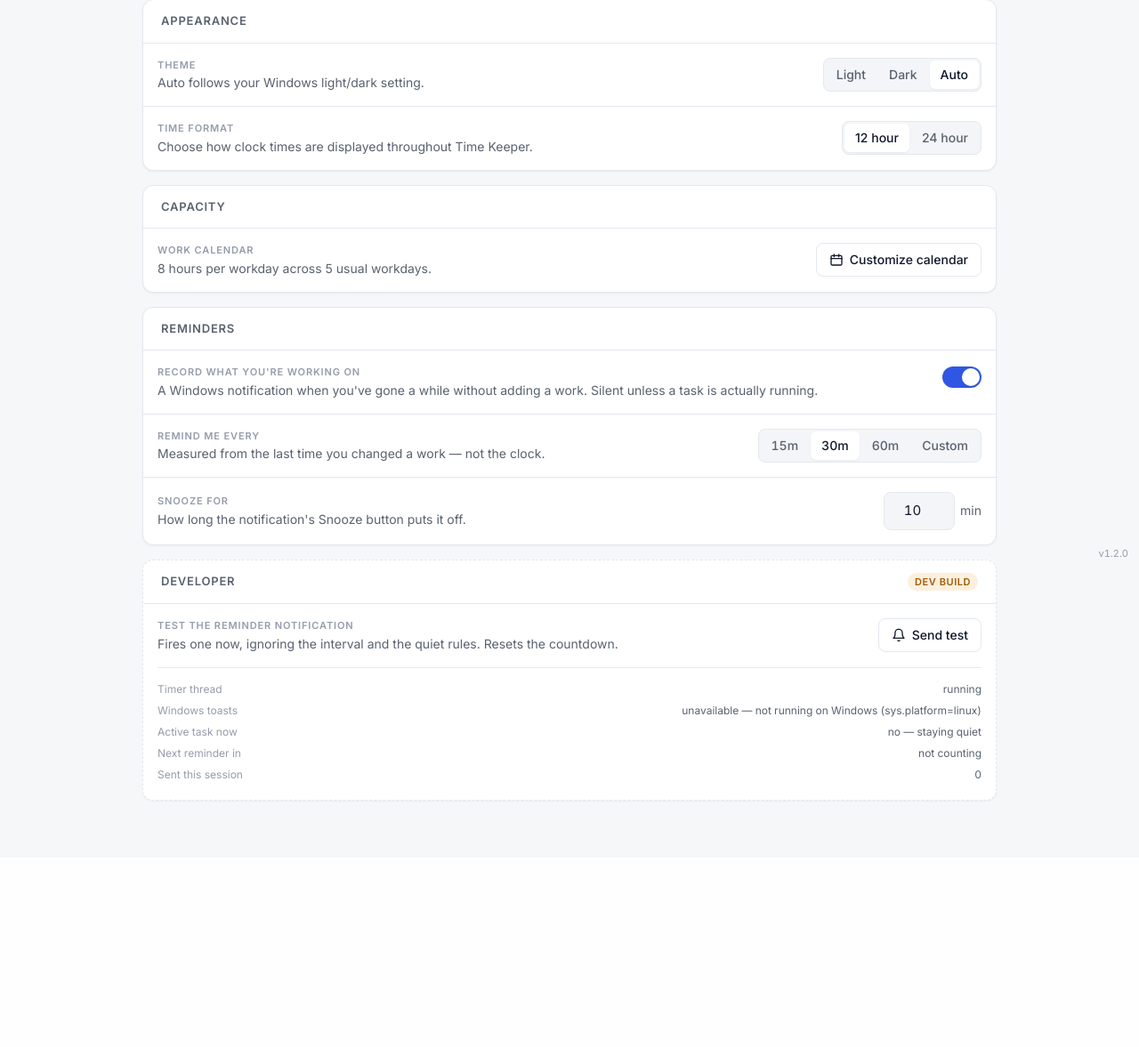
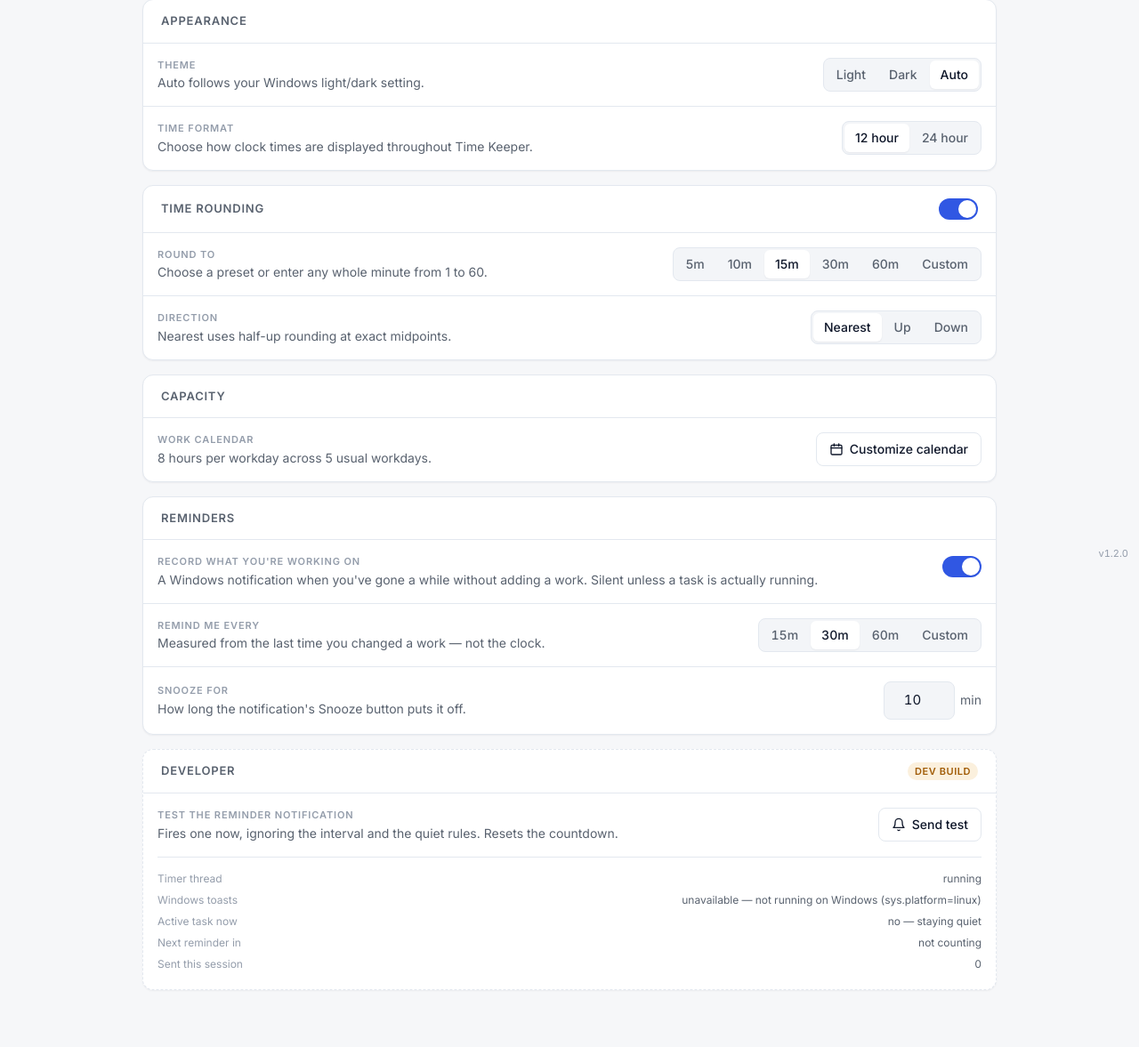
Before and after one commit to Matthew-05/Time-Keeper, a Flask app: page /settings in a window 1280 px wide. Shown: the part 162-1339 px from the top of the page at 89% size. Before the commit the page ends 1063 px from the top, so only its background shows below. Run offline with Flask 3, Linux system fonts and the light colour scheme; data that the repository does not hold is empty.

Commit message:
rounding controls

```diff
--- a/main.py
+++ b/main.py
@@ -51,6 +51,7 @@ import settings as user_settings
 # the local variables in this file, and shadowing the module was a real bug
 # waiting to happen.
 import budgets as budget_allocation
+from rounding import round_seconds_to_hours
 import notifications
 import ipc
 from reminders import ReminderService
@@ -1350,14 +1351,23 @@ def tasks_between(start, end):
 
 
 def round_to_quarter_hour(seconds):
-    """Seconds -> hours rounded to the nearest quarter.
+    """Compatibility helper for the original nearest-quarter rule.
 
     Mirrors `totalTimeSpentToFractionalHours` in task_browser.js. Uses explicit
     half-up rounding rather than Python's round(), which is banker's rounding
     and would disagree with the JS on exact .125 boundaries (7.5 min).
     """
-    quarters = seconds / 900.0
-    return math.floor(quarters + 0.5) / 4.0
+    return round_seconds_to_hours(seconds)
+
+
+def _rounding_policy():
+    """Snapshot the global policy for one calculation."""
+    settings = user_settings.load_settings()
+    return {
+        'enabled': settings['rounding_enabled'],
+        'interval_minutes': settings['rounding_interval_minutes'],
+        'direction': settings['rounding_direction'],
+    }
 
 
 def bucket_by_client_and_day(start, end, now=None):
@@ -1381,19 +1391,20 @@ def bucket_by_client_and_day(start, end, now=None):
 def get_custom_summary(start_date, end_date):
     """Billable hours per client across a date range.
 
-    `total_hours` is the billable figure: each client-day rounded up or down to
-    the nearest quarter hour, then summed. `tracked_hours` is the raw
-    unrounded time, so the UI can show what the rounding did.
+    `total_hours` is the billable figure: the global policy is applied to each
+    client-day, then summed. `tracked_hours` is the raw time so the UI can show
+    what rounding did when it is enabled.
     """
     try:
         start, end = _parse_range(start_date, end_date)
     except ValueError:
         return jsonify({'error': 'Invalid date format. Use YYYY-MM-DD.'}), 400
 
+    policy = _rounding_policy()
     rounded = {}
     tracked = {}
     for (name, _day), seconds in bucket_by_client_and_day(start, end).items():
-        rounded[name] = rounded.get(name, 0) + round_to_quarter_hour(seconds)
+        rounded[name] = rounded.get(name, 0) + round_seconds_to_hours(seconds, policy)
         tracked[name] = tracked.get(name, 0) + seconds
 
     return jsonify([
@@ -1410,8 +1421,8 @@ def get_custom_summary(start_date, end_date):
 def get_daily_summary(start_date, end_date):
     """Billable hours per day across a date range.
 
-    Same rounding rule as the per-client view: each client's time within a day
-    is rounded to the nearest quarter hour, then the day is the sum of those.
+    Same global policy as the per-client view: each client's time within a day
+    is adjusted separately, then the day is the sum of those client figures.
 
     Ordered by date, and only days that actually have tasks are included so
     days off don't drag the moving average down.
@@ -1421,10 +1432,11 @@ def get_daily_summary(start_date, end_date):
     except ValueError:
         return jsonify({'error': 'Invalid date format. Use YYYY-MM-DD.'}), 400
 
+    policy = _rounding_policy()
     rounded = {}
     tracked = {}
     for (_name, day), seconds in bucket_by_client_and_day(start, end).items():
-        rounded[day] = rounded.get(day, 0) + round_to_quarter_hour(seconds)
+        rounded[day] = rounded.get(day, 0) + round_seconds_to_hours(seconds, policy)
         tracked[day] = tracked.get(day, 0) + seconds
 
     return jsonify([
@@ -1511,6 +1523,7 @@ def _client_allocation(client_id, now=None, every_task=False):
     Only the endpoint that reports that number pays for it.
     """
     now = now or datetime.now()
+    rounding_policy = _rounding_policy()
 
     budgets = Budget.query.filter(Budget.client_id == client_id).all()
     if not budgets:
@@ -1522,7 +1535,11 @@ def _client_allocation(client_id, now=None, every_task=False):
             Task_Item.client_id == client_id,
             Task_Item.budget_excluded.is_(False),
         ).all()
-        loose = sum(budget_allocation.billable_hours_by_task(tasks, now).values())
+        loose = sum(
+            budget_allocation.billable_hours_by_task(
+                tasks, now, rounding_policy
+            ).values()
+        )
         return [], {}, {}, loose, tasks
 
     query = Task_Item.query.filter(Task_Item.client_id == client_id)
@@ -1538,7 +1555,9 @@ def _client_allocation(client_id, now=None, every_task=False):
         )
 
     tasks = query.all()
-    used, split, unbudgeted = budget_allocation.allocate(budgets, tasks, now)
+    used, split, unbudgeted = budget_allocation.allocate(
+        budgets, tasks, now, rounding_policy
+    )
     return budgets, used, split, unbudgeted, tasks
 
 
@@ -1727,7 +1746,9 @@ def api_get_budget(budget_id):
         .order_by(Task_Item.date.desc(), Task_Item.start_time.desc())
         .all()
     )
-    excluded_hours = budget_allocation.billable_hours_by_task(excluded_tasks, now)
+    excluded_hours = budget_allocation.billable_hours_by_task(
+        excluded_tasks, now, _rounding_policy()
+    )
     unassigned_entries = [{
         'task_id': task.id,
         'date': task.date.isoformat(),
--- a/static/js/base.js
+++ b/static/js/base.js
@@ -68,8 +68,23 @@ export function clientColor(name) {
     return `hsl(${Math.abs(hash) % 360}, 62%, 58%)`;
 }
 
+/** Human-readable logged duration with both units and correct plurals. */
+export function formatDurationMinutes(minutes) {
+    const totalMinutes = Math.max(0, Math.round(Number(minutes) || 0));
+    const hours = Math.floor(totalMinutes / 60);
+    const remainingMinutes = totalMinutes % 60;
+    return `${hours} ${hours === 1 ? 'hr' : 'hrs'} `
+        + `${remainingMinutes} ${remainingMinutes === 1 ? 'min' : 'mins'}`;
+}
+
 export class TimeKeeper {
     constructor() {
+        const root = document.documentElement.dataset;
+        this.roundingEnabled = root.roundingEnabled === 'true';
+        this.roundingIntervalMinutes = Number(root.roundingIntervalMinutes) || 15;
+        this.roundingDirection = ['nearest', 'up', 'down'].includes(root.roundingDirection)
+            ? root.roundingDirection
+            : 'nearest';
         this.ensureToastContainer();
 
     }
@@ -267,15 +282,24 @@ export class TimeKeeper {
         return Math.floor(clockTimeToSeconds(timeString) / 60);
     }
 
-    minutesToHoursMinutes(minutes) {
-        const hours = Math.floor(minutes / 60);
-        const remainingMinutes = minutes % 60;
-        return `${hours}:${remainingMinutes.toString().padStart(2, '0')}`;
+    formatDurationMinutes(minutes) {
+        return formatDurationMinutes(minutes);
     }
 
     totalTimeSpentToFractionalHours(minutes) {
-        const hours = minutes / 60;
-        return Math.round(hours * 4) / 4;
+        if (!this.roundingEnabled) return minutes / 60;
+
+        const units = minutes / this.roundingIntervalMinutes;
+        let roundedUnits;
+        if (this.roundingDirection === 'up') roundedUnits = Math.ceil(units);
+        else if (this.roundingDirection === 'down') roundedUnits = Math.floor(units);
+        else roundedUnits = Math.floor(units + 0.5);
+
+        return roundedUnits * this.roundingIntervalMinutes / 60;
+    }
+
+    formatDecimalHours(hours) {
+        return Number(hours.toFixed(2)).toString();
     }
 
     /**
@@ -288,22 +312,27 @@ export class TimeKeeper {
     }
 
     /**
-     * The house format for a billable figure: rounded quarter-hours, the real
-     * tracked time, and what the rounding gave or took.
+     * The house format for a billable figure: policy-adjusted hours, the real
+     * tracked time, and what rounding gave or took. With rounding disabled,
+     * only the tracked duration is rendered.
      *
-     *     3.5 hrs · 3:20 · +10m
+     *     3.5 hrs. · 3 hrs 20 mins · +10m
      *
      * Shared so the Today page and the Task Browser can't drift into showing
      * the same number two different ways.
      */
     formatTimeWithDifference(fractionalHours, totalMinutes, difference) {
+        if (!this.roundingEnabled) {
+            return this.formatDurationMinutes(totalMinutes);
+        }
+
         const colorClass = difference > 0 ? 'text-success' : 'text-danger';
         const diffDisplay = difference !== 0
             ? `<span class="${colorClass} ml-1 text-xs font-medium">${difference > 0 ? '+' : '−'}${Math.abs(difference)}m</span>`
             : '';
 
-        return `${fractionalHours}<span class="text-faint font-normal"> hrs</span>`
-            + `<span class="text-faint font-normal text-xs"> · ${this.minutesToHoursMinutes(totalMinutes)}</span>`
+        return `${this.formatDecimalHours(fractionalHours)}<span class="text-faint font-normal"> hrs.</span>`
+            + `<span class="text-faint font-normal text-xs"> · ${this.formatDurationMinutes(totalMinutes)}</span>`
             + diffDisplay;
     }
 }
--- a/static/js/budget_widget.js
+++ b/static/js/budget_widget.js
@@ -110,20 +110,20 @@ export class BudgetWidget {
 
             <div class="mt-1.5 flex items-baseline justify-between gap-2 text-xs">
               <span class="tabular text-muted">
-                ${hours(budget.used_hours)} / ${hours(budget.budgeted_hours)} hrs
+                ${hours(budget.used_hours)} / ${hours(budget.budgeted_hours)} hrs.
                 <span class="text-faint">· to ${shortDate(budget.end_date)}</span>
               </span>
               <span class="flex-shrink-0 text-right" style="color: var(--status-text)">
                 ${
                     budget.status === 'on_track'
-                        ? this.escape(`${hours(budget.remaining_hours)} hrs left`)
+                        ? this.escape(`${hours(budget.remaining_hours)} hrs. left`)
                         // The full paused headline carries dates and a resume
                         // date and is far too long for one line here. On this
                         // screen the useful fact is just that you're about to
                         // record time against a project that's supposed to be
                         // stopped; the Budgets page has the rest.
                         : budget.status === 'paused'
-                          ? this.escape(`On hold · ${hours(budget.remaining_hours)} hrs left`)
+                          ? this.escape(`On hold · ${hours(budget.remaining_hours)} hrs. left`)
                           : this.escape(headline(budget))
                 }
               </span>
--- a/static/js/settings.js
+++ b/static/js/settings.js
@@ -17,6 +17,7 @@ import { applyTimeFormat, currentTimeFormat } from './time_format.js'
  */
 
 const INTERVAL_PRESETS = [15, 30, 60]
+const ROUNDING_INTERVAL_PRESETS = [5, 10, 15, 30, 60]
 
 // Typing "45" into a number field fires three input events. Wait for a pause
 // before writing, but save on blur/Enter regardless so a change is never lost.
@@ -27,6 +28,13 @@ class Settings extends TimeKeeper {
         super()
         this.themeGroup = document.getElementById('theme-mode')
         this.timeFormatGroup = document.getElementById('time-format')
+
+        this.roundingToggle = document.getElementById('rounding-enabled')
+        this.roundingOptions = document.getElementById('rounding-options')
+        this.roundingIntervalGroup = document.getElementById('rounding-interval')
+        this.roundingIntervalCustom = document.getElementById('rounding-interval-custom')
+        this.roundingIntervalInput = document.getElementById('rounding-interval-input')
+        this.roundingDirectionGroup = document.getElementById('rounding-direction')
 
         this.reminderToggle = document.getElementById('reminder-enabled')
         this.reminderOptions = document.getElementById('reminder-options')
@@ -42,6 +50,9 @@ class Settings extends TimeKeeper {
         // Last server-confirmed values, seeded from what the server rendered.
         this.saved = {
             time_format: currentTimeFormat(),
+            rounding_enabled: this.roundingToggle.getAttribute('aria-checked') === 'true',
+            rounding_interval_minutes: Number(this.roundingIntervalInput.value),
+            rounding_direction: document.documentElement.dataset.roundingDirection,
             reminder_enabled: this.reminderToggle.getAttribute('aria-checked') === 'true',
             reminder_interval_minutes: Number(this.intervalInput.value),
             reminder_snooze_minutes: Number(this.snoozeInput.value),
@@ -55,6 +66,7 @@ class Settings extends TimeKeeper {
     init() {
         this.initTheme()
         this.initTimeFormat()
+        this.initRounding()
         this.initReminders()
         this.initDevTools()
     }
@@ -185,6 +197,117 @@ class Settings extends TimeKeeper {
         }
     }
 
+    // -- rounding ---------------------------------------------------------
+
+    initRounding() {
+        this.markRoundingEnabled(this.saved.rounding_enabled)
+        this.markRoundingInterval(this.saved.rounding_interval_minutes)
+        this.markRoundingDirection(this.saved.rounding_direction)
+
+        this.roundingToggle.addEventListener('click', () => this.toggleRounding())
+        this.roundingIntervalGroup.addEventListener('click', (event) => {
+            const button = event.target.closest('[data-rounding-interval]')
+            if (button) this.chooseRoundingInterval(button.dataset.roundingInterval)
+        })
+        this.roundingDirectionGroup.addEventListener('click', (event) => {
+            const button = event.target.closest('[data-rounding-direction]')
+            if (button) this.setRoundingDirection(button.dataset.roundingDirection)
+        })
+        this.bindRoundingDirectionKeys()
+
+        this.bindNumberField(
+            this.roundingIntervalInput,
+            'rounding_interval_minutes',
+            (value) => this.markRoundingInterval(value)
+        )
+    }
+
+    async toggleRounding() {
+        const enabled = !(this.roundingToggle.getAttribute('aria-checked') === 'true')
+        this.markRoundingEnabled(enabled)
+
+        try {
+            const saved = await this.save({ rounding_enabled: enabled })
+            this.saved.rounding_enabled = saved.rounding_enabled
+            this.markRoundingEnabled(saved.rounding_enabled)
+        } catch (error) {
+            this.markRoundingEnabled(this.saved.rounding_enabled)
+        }
+    }
+
+    markRoundingEnabled(enabled) {
+        this.roundingToggle.setAttribute('aria-checked', enabled ? 'true' : 'false')
+        this.roundingOptions.dataset.active = enabled ? 'true' : 'false'
+    }
+
+    chooseRoundingInterval(choice) {
+        if (choice === 'custom') {
+            this.markRoundingInterval(null)
+            this.roundingIntervalInput.focus()
+            this.roundingIntervalInput.select()
+            return
+        }
+
+        const minutes = Number(choice)
+        this.roundingIntervalInput.value = String(minutes)
+        this.markRoundingInterval(minutes)
+        this.commit('rounding_interval_minutes', minutes, this.roundingIntervalInput)
+    }
+
+    markRoundingInterval(minutes) {
+        const isPreset = minutes !== null && ROUNDING_INTERVAL_PRESETS.includes(minutes)
+        const active = isPreset ? String(minutes) : 'custom'
+
+        this.roundingIntervalGroup.querySelectorAll('[data-rounding-interval]').forEach((button) => {
+            const selected = button.dataset.roundingInterval === active
+            button.classList.toggle('active', selected)
+            button.setAttribute('aria-checked', selected ? 'true' : 'false')
+            button.tabIndex = selected ? 0 : -1
+        })
+
+        this.roundingIntervalCustom.classList.toggle('hidden', isPreset)
+        this.roundingIntervalCustom.classList.toggle('flex', !isPreset)
+    }
+
+    markRoundingDirection(direction) {
+        this.roundingDirectionGroup.querySelectorAll('[data-rounding-direction]').forEach((button) => {
+            const selected = button.dataset.roundingDirection === direction
+            button.classList.toggle('active', selected)
+            button.setAttribute('aria-checked', selected ? 'true' : 'false')
+            button.tabIndex = selected ? 0 : -1
+        })
+    }
+
+    async setRoundingDirection(direction) {
+        if (direction === this.saved.rounding_direction) return
+        this.markRoundingDirection(direction)
+
+        try {
+            const saved = await this.save({ rounding_direction: direction })
+            this.saved.rounding_direction = saved.rounding_direction
+            this.markRoundingDirection(saved.rounding_direction)
+        } catch (error) {
+            this.markRoundingDirection(this.saved.rounding_direction)
+        }
+    }
+
+    bindRoundingDirectionKeys() {
+        this.roundingDirectionGroup.addEventListener('keydown', (event) => {
+            if (!['ArrowRight', 'ArrowLeft', 'ArrowDown', 'ArrowUp'].includes(event.key)) return
+            const options = [
+                ...this.roundingDirectionGroup.querySelectorAll('[data-rounding-direction]'),
+            ]
+            const index = options.findIndex(
+                (button) => button.dataset.roundingDirection === this.saved.rounding_direction
+            )
+            const step = event.key === 'ArrowRight' || event.key === 'ArrowDown' ? 1 : -1
+            const next = options[(index + step + options.length) % options.length]
+            event.preventDefault()
+            next.focus()
+            this.setRoundingDirection(next.dataset.roundingDirection)
+        })
+    }
+
     // -- reminders ---------------------------------------------------------
 
     initReminders() {
@@ -294,8 +417,8 @@ class Settings extends TimeKeeper {
 
     /** The field's value as an in-range integer, or null if it isn't one. */
     readNumber(input) {
-        const value = Number.parseInt(input.value, 10)
-        if (!Number.isFinite(value)) return null
+        const value = Number(input.value)
+        if (!Number.isInteger(value)) return null
         if (value < Number(input.min) || value > Number(input.max)) return null
         return value
     }
@@ -311,10 +434,16 @@ class Settings extends TimeKeeper {
             if (saved[key] !== value) {
                 input.value = String(saved[key])
                 if (input === this.intervalInput) this.markInterval(saved[key])
+                if (input === this.roundingIntervalInput) {
+                    this.markRoundingInterval(saved[key])
+                }
             }
         } catch (error) {
             input.value = String(this.saved[key])
             if (input === this.intervalInput) this.markInterval(this.saved[key])
+            if (input === this.roundingIntervalInput) {
+                this.markRoundingInterval(this.saved[key])
+            }
         }
     }
 
--- a/templates/base.html
+++ b/templates/base.html
@@ -10,6 +10,9 @@
   class="h-full{% if settings.theme == 'dark' %} dark{% endif %}"
   data-theme-mode="{{ settings.theme }}"
   data-time-format="{{ settings.time_format }}"
+  data-rounding-enabled="{{ 'true' if settings.rounding_enabled else 'false' }}"
+  data-rounding-interval-minutes="{{ settings.rounding_interval_minutes }}"
+  data-rounding-direction="{{ settings.rounding_direction }}"
 >
   <head>
     <meta charset="UTF-8" />
--- a/templates/index.html
+++ b/templates/index.html
@@ -16,9 +16,8 @@
     <section class="tk-card overflow-visible">
       <div class="tk-card-header">
         <span class="tk-card-title">Time tracking</span>
-        <!-- Rounded / tracked / rounding difference for the running task's
-             client today. Populated by timekeeper.js; hidden when nothing is
-             running, since there's no client for it to be about. -->
+        <!-- Tracked time for the running task's client today. When rounding is
+             enabled, timekeeper.js also shows the adjusted value and diff. -->
         <span id="client-day-total" class="tabular hidden text-sm font-semibold text-text"></span>
       </div>
 
--- a/templates/settings.html
+++ b/templates/settings.html
@@ -53,6 +53,83 @@
           >
             <button type="button" class="tk-segment" role="radio" aria-checked="false" data-time-format-option="12h">12 hour</button>
             <button type="button" class="tk-segment" role="radio" aria-checked="false" data-time-format-option="24h">24 hour</button>
+          </div>
+        </div>
+      </div>
+    </section>
+
+    <section class="tk-card mt-4">
+      <div class="tk-card-header">
+        <h2 class="tk-card-title">Time rounding</h2>
+        <button
+          type="button"
+          id="rounding-enabled"
+          class="tk-switch"
+          role="switch"
+          aria-checked="{{ 'true' if settings.rounding_enabled else 'false' }}"
+          aria-label="Time rounding"
+        ></button>
+      </div>
+
+      <div
+        id="rounding-options"
+        class="tk-subsettings"
+        data-active="{{ 'true' if settings.rounding_enabled else 'false' }}"
+      >
+        <div class="border-b border-border p-4">
+          <div class="flex flex-col gap-3 sm:flex-row sm:items-center sm:justify-between">
+            <div>
+              <span class="tk-label mb-0.5 block">Round to</span>
+              <p class="text-sm text-muted">Choose a preset or enter any whole minute from 1 to 60.</p>
+            </div>
+
+            <div
+              id="rounding-interval"
+              class="tk-segmented flex-shrink-0 flex-wrap justify-end"
+              role="radiogroup"
+              aria-label="Rounding interval"
+            >
+              {% for minutes in [5, 10, 15, 30, 60] %}
+                <button type="button" class="tk-segment" role="radio" aria-checked="false" data-rounding-interval="{{ minutes }}">{{ minutes }}m</button>
+              {% endfor %}
+              <button type="button" class="tk-segment" role="radio" aria-checked="false" data-rounding-interval="custom">Custom</button>
+            </div>
+          </div>
+
+          <div id="rounding-interval-custom" class="mt-3 hidden justify-end">
+            <label class="flex items-center gap-1.5">
+              <input
+                type="number"
+                id="rounding-interval-input"
+                class="tk-input tabular w-20 text-center"
+                min="1"
+                max="60"
+                step="1"
+                value="{{ settings.rounding_interval_minutes }}"
+                aria-label="Custom rounding interval in minutes"
+              />
+              <span class="text-sm text-muted">min</span>
+            </label>
+          </div>
+        </div>
+
+        <div class="p-4">
+          <div class="flex flex-col gap-3 sm:flex-row sm:items-center sm:justify-between">
+            <div>
+              <span class="tk-label mb-0.5 block">Direction</span>
+              <p class="text-sm text-muted">Nearest uses half-up rounding at exact midpoints.</p>
+            </div>
+
+            <div
+              id="rounding-direction"
+              class="tk-segmented flex-shrink-0"
+              role="radiogroup"
+              aria-label="Rounding direction"
+            >
+              <button type="button" class="tk-segment" role="radio" aria-checked="false" data-rounding-direction="nearest">Nearest</button>
+              <button type="button" class="tk-segment" role="radio" aria-checked="false" data-rounding-direction="up">Up</button>
+              <button type="button" class="tk-segment" role="radio" aria-checked="false" data-rounding-direction="down">Down</button>
+            </div>
           </div>
         </div>
       </div>
```
Also changed, not shown: budgets.py (+12 -11 lines), rounding.py (added, +76 -0 lines), settings.py (+14 -0 lines), static/css/src/app.css (+24 -0 lines), static/js/budget_render.js (+10 -10 lines), static/js/budgets.js (+17 -13 lines), static/js/task_browser.js (+13 -8 lines), static/js/timekeeper.js (+7 -5 lines), templates/budgets.html (+6 -1 lines), templates/task_browser.html (+9 -7 lines), templates/time_summary.html (+30 -15 lines), tests/test_rounding.py (added, +85 -0 lines), static/css/app.css.
